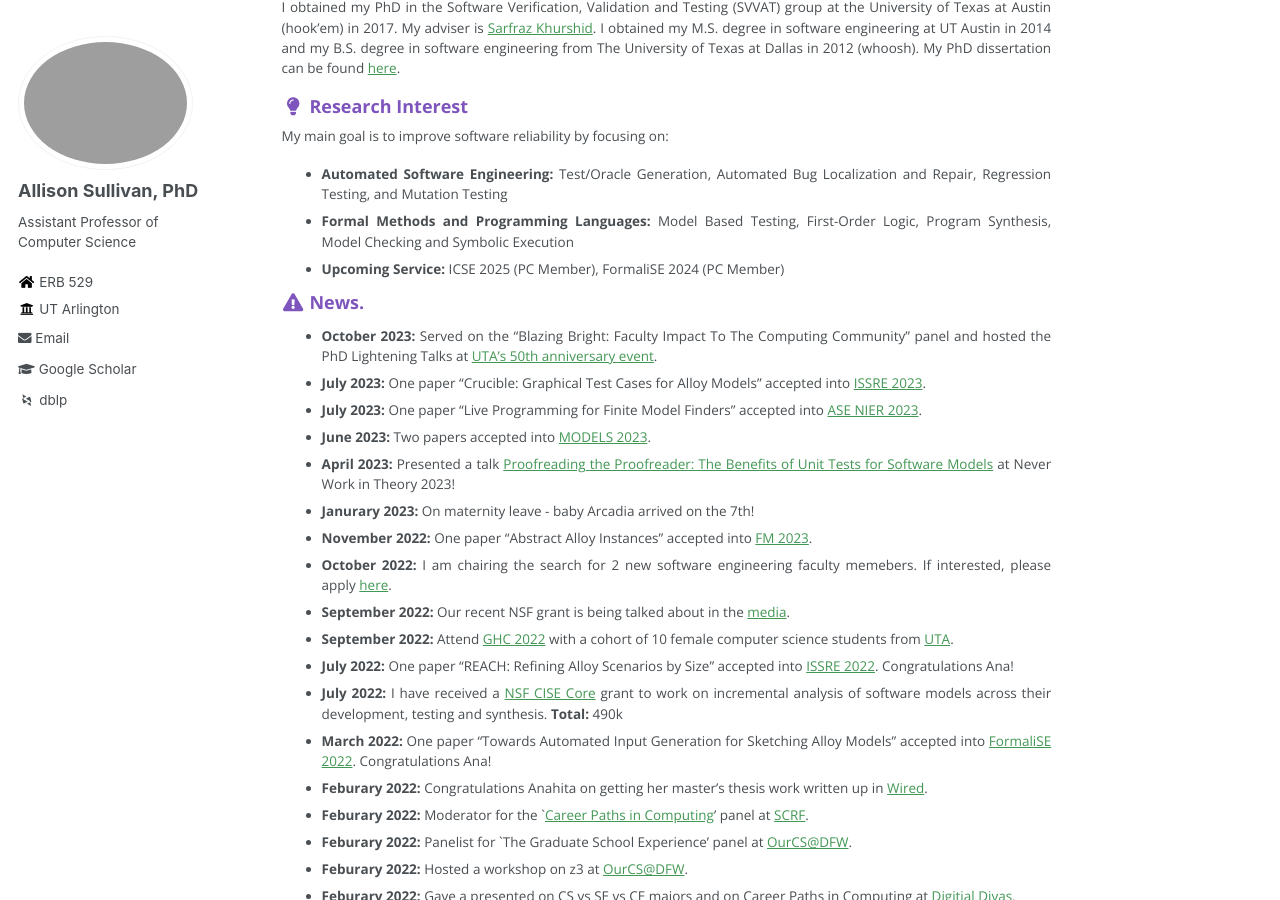
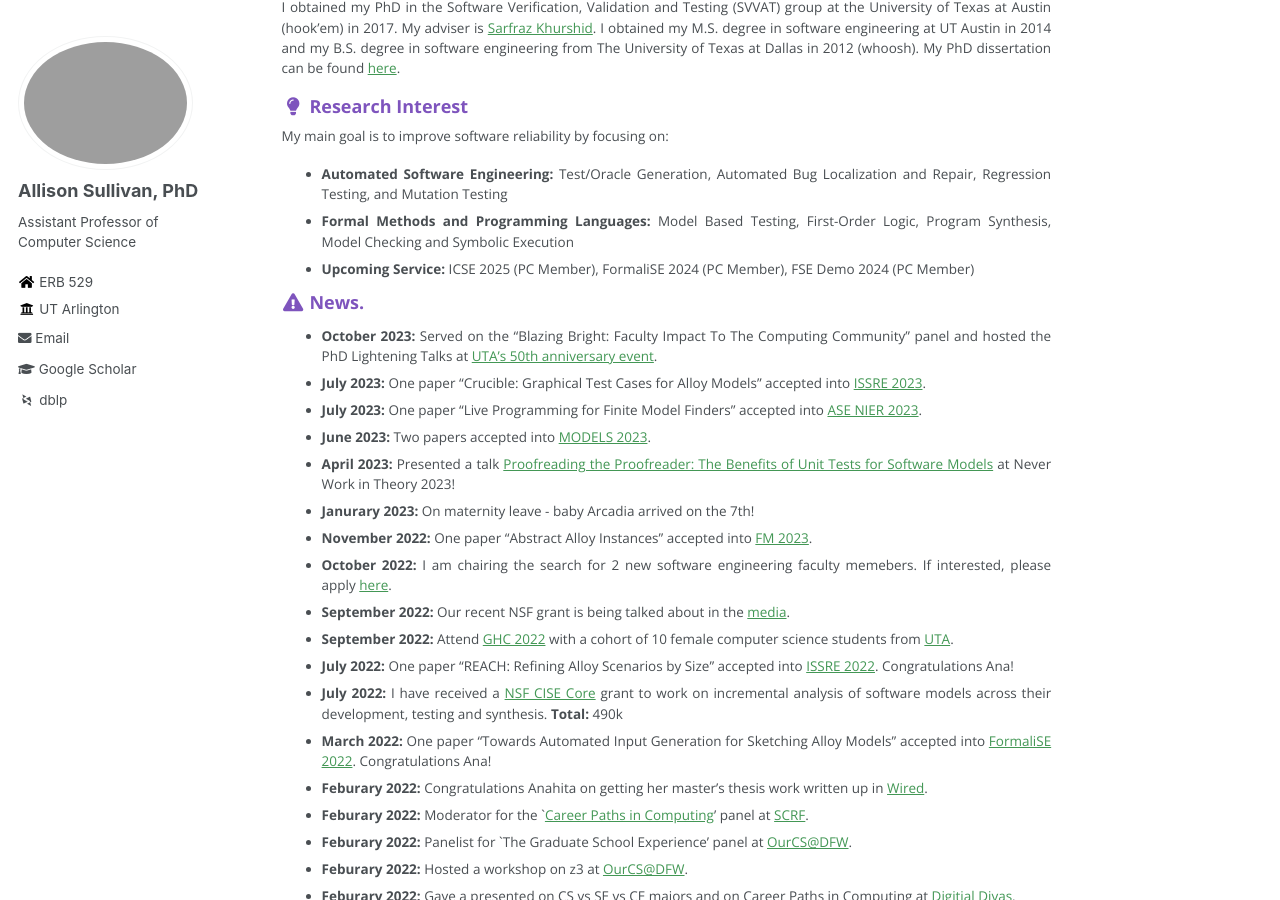
Before and after one commit to Allisonius/allisonius.github.io, a Jekyll site: the page built from _pages/about.md, in a window 1280 px wide and 900 px high, scrolled down 313 px. Built offline with Jekyll 4.4.1, drawn with Linux system fonts in a browser that asks for light colours; some web fonts are replaced.

Commit message:
Update about.md

```diff
--- a/_pages/about.md
+++ b/_pages/about.md
@@ -22,7 +22,7 @@ My main goal is to improve software reliability by focusing on:
 Mutation Testing
   * **Formal Methods and Programming Languages:** Model Based Testing, First-Order Logic, Program Synthesis, Model
 Checking and Symbolic Execution
- * **Upcoming Service:** ICSE 2025 (PC Member), FormaliSE 2024 (PC Member)
+ * **Upcoming Service:** ICSE 2025 (PC Member), FormaliSE 2024 (PC Member), FSE Demo 2024 (PC Member)
 
 
 
```
